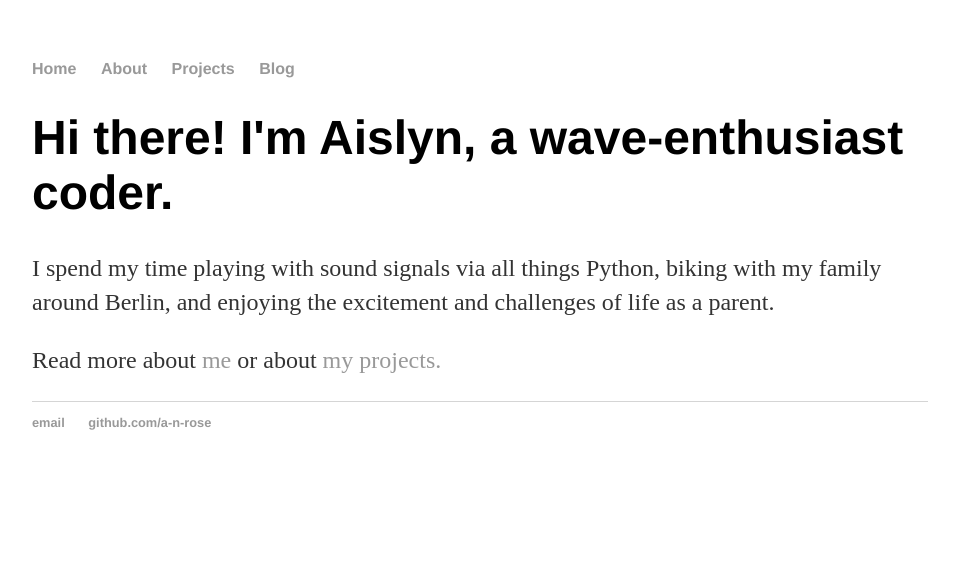
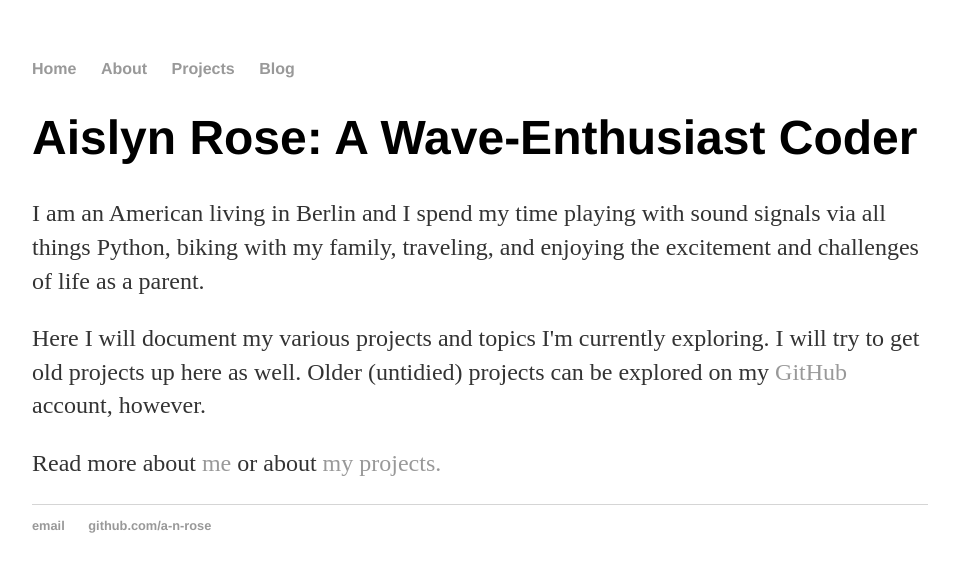
Before and after one commit to a-n-rose/a-n-rose.github.io, a Jekyll site: the page built from index.html, in a window 1280 px wide. Shown: the top 572 px of the page, without its empty margins (160-1119 px from the left). Built offline with Jekyll 4.4.1, drawn with Linux system fonts in a browser that asks for light colours.

Commit message:
expanded (slightly) on text on Home page

```diff
--- a/index.html
+++ b/index.html
@@ -3,7 +3,8 @@ layout: default
 title: Aislyn Rose, Wave-Enthusiast Coder
 ---
 <div class="blurb">
-	<h1>Hi there! I'm Aislyn, a wave-enthusiast coder.</h1>
-	<p>I spend my time playing with sound signals via all things Python, biking with my family around Berlin, and enjoying the excitement and challenges of life as a parent.</p>
+	<h1>Aislyn Rose: A Wave-Enthusiast Coder</h1>
+	<p>I am an American living in Berlin and I spend my time playing with sound signals via all things Python, biking with my family, traveling, and enjoying the excitement and challenges of life as a parent.</p>
+	<p>Here I will document my various projects and topics I'm currently exploring. I will try to get old projects up here as well. Older (untidied) projects can be explored on my <a href="https://github.com/a-n-rose">GitHub</a> account, however.</p>
 	<p>Read more about <a href="/about">me</a> or about <a href="/projects"> my projects.</a> </p>
 </div><!-- /.blurb -->
```
